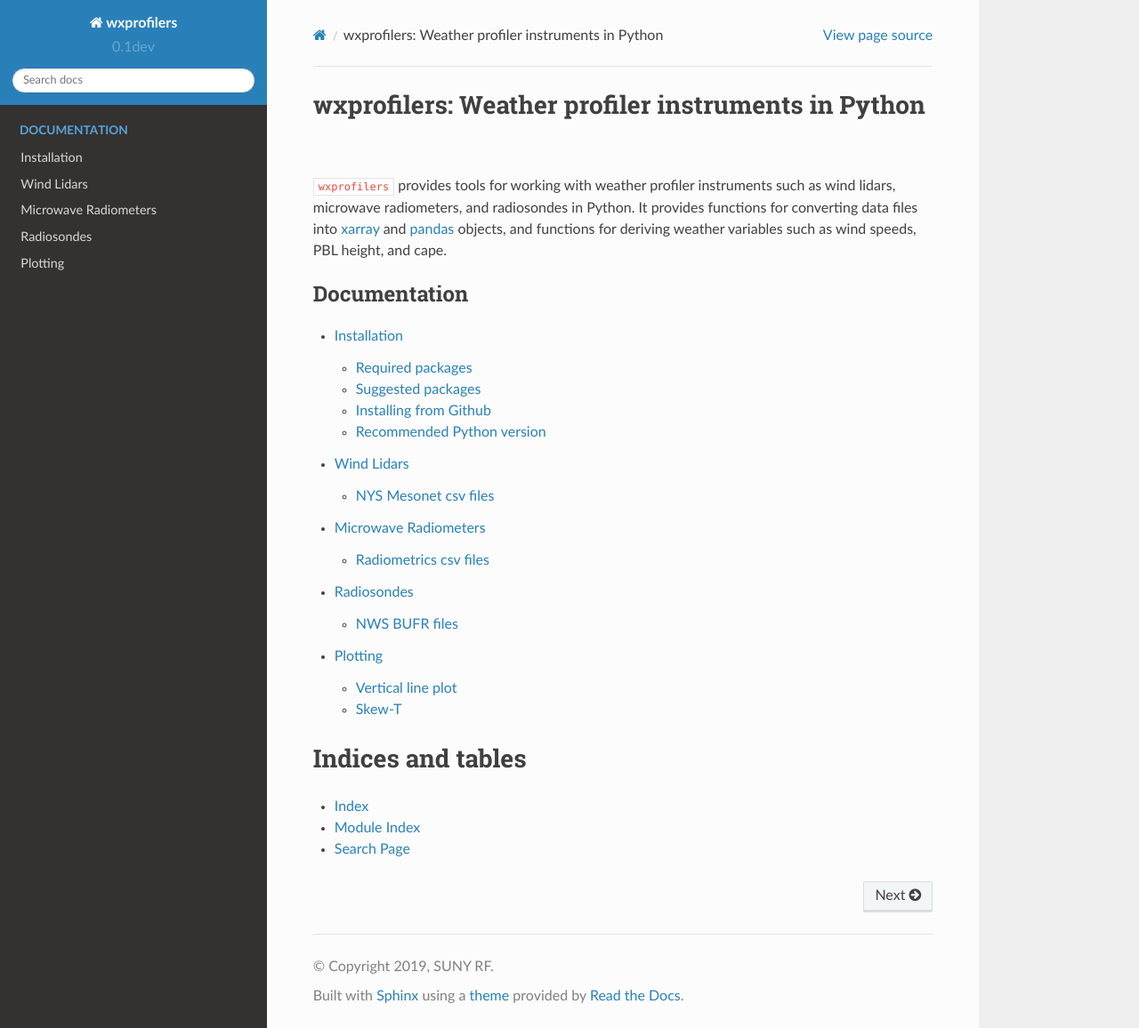
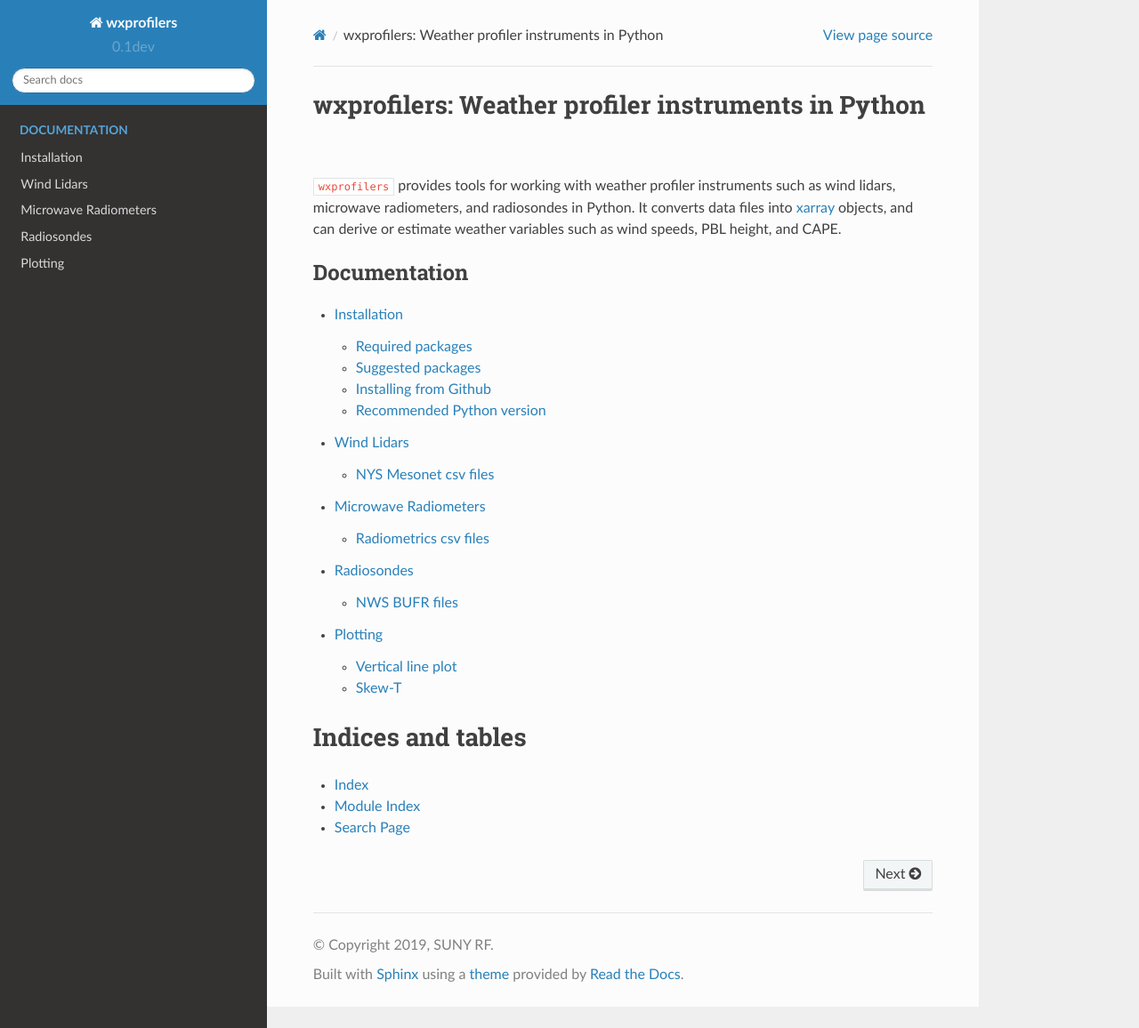
Before and after one commit to ASRCsoft/wxprofilers, a Sphinx documentation site: the page built from docs/index.rst, in a window 1280 px wide and 1156 px high. Shown: the whole window at 89% size. Built offline with Sphinx 7.4.7 and the Read the Docs theme 2.0.0, drawn with Linux system fonts in a browser that asks for light colours.

Commit message:
Clean up package summary

```diff
--- a/docs/index.rst
+++ b/docs/index.rst
@@ -8,10 +8,10 @@
 
 ``wxprofilers`` provides tools for working with weather profiler
 instruments such as wind lidars, microwave radiometers, and
-radiosondes in Python. It provides functions for converting data files
-into `xarray <http://xarray.pydata.org/en/stable/index.html>`_ and
-`pandas <https://pandas.pydata.org/>`_ objects, and functions for
-deriving weather variables such as wind speeds, PBL height, and cape.
+radiosondes in Python. It converts data files into `xarray
+<http://xarray.pydata.org/en/stable/index.html>`_ objects, and can
+derive or estimate weather variables such as wind speeds, PBL height,
+and CAPE.
 
 .. toctree::
    :maxdepth: 2
```
